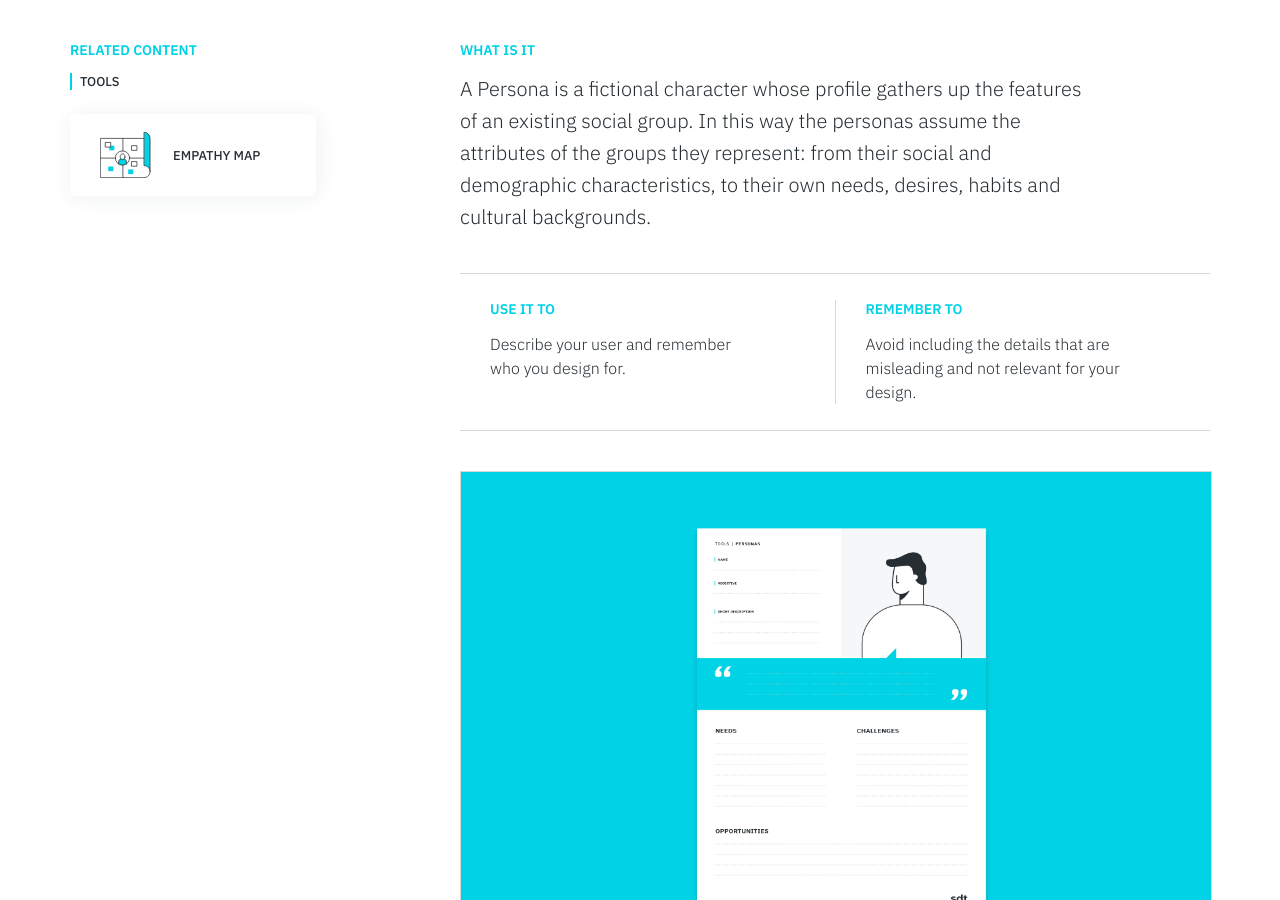
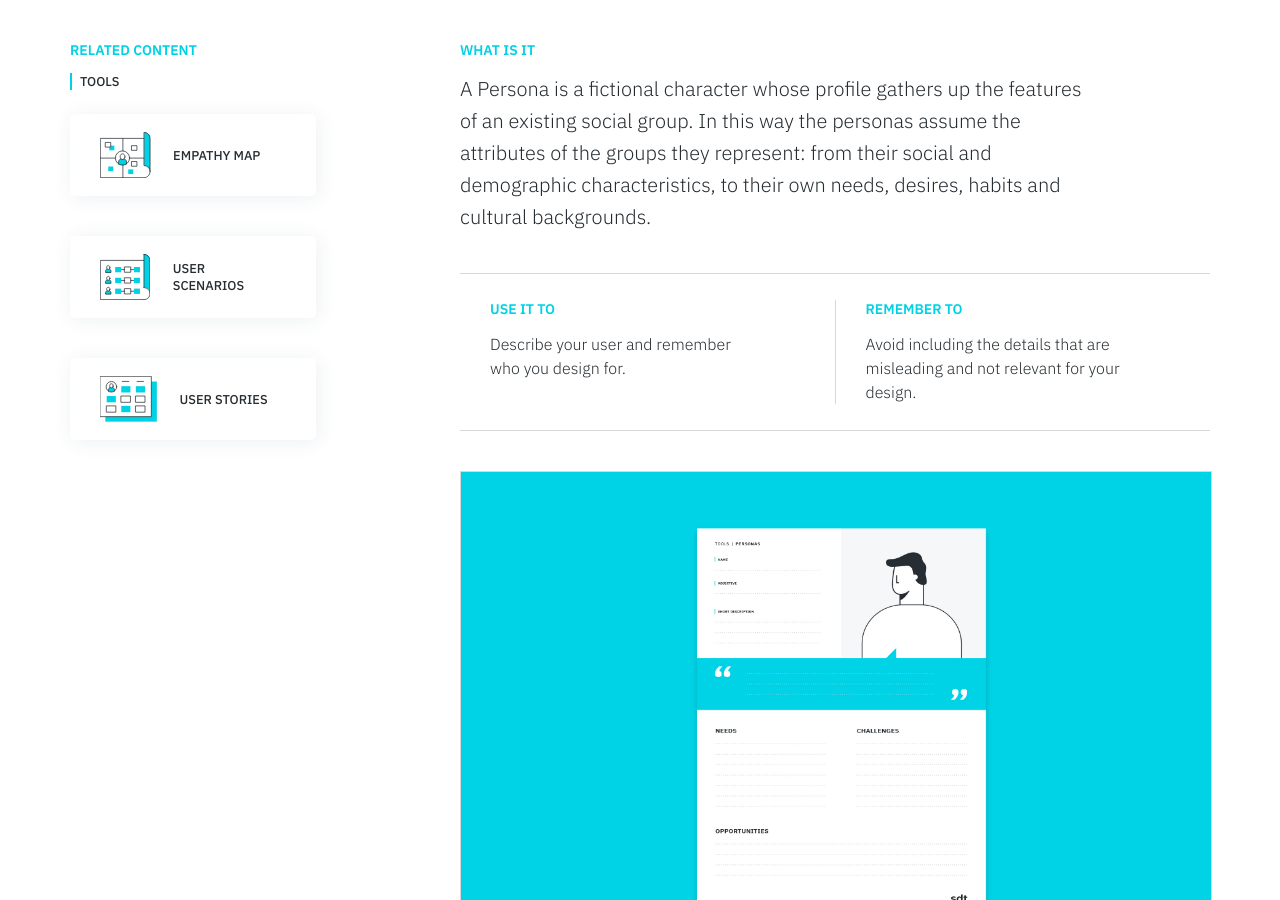
Before and after one commit to service-design-tools/sdt-website, a Jekyll site: the page built from _tools/personas.md, in a window 1280 px wide and 900 px high, scrolled down 688 px. Built offline with Jekyll 4.4.1, drawn with Linux system fonts in a browser that asks for light colours.

Commit message:
Update tool “personas”

```diff
--- a/_tools/personas.md
+++ b/_tools/personas.md
@@ -41,6 +41,8 @@ related:
   tips: []
   tools:
     - Empathy Map
+    - User Scenarios
+    - User Stories
 use: Describe your user and remember who you design for.
 reminder: >-
   Avoid including the details that are misleading and not relevant for your
```
